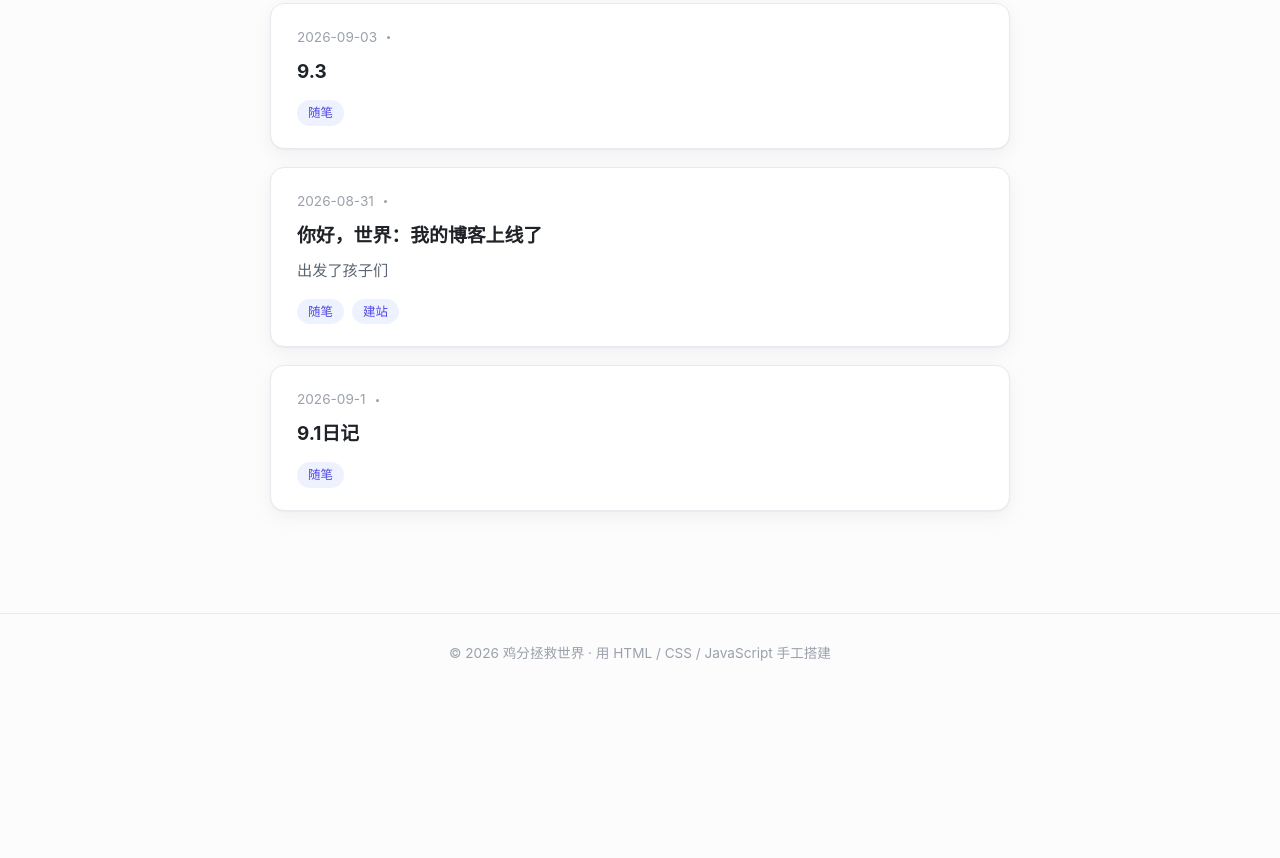
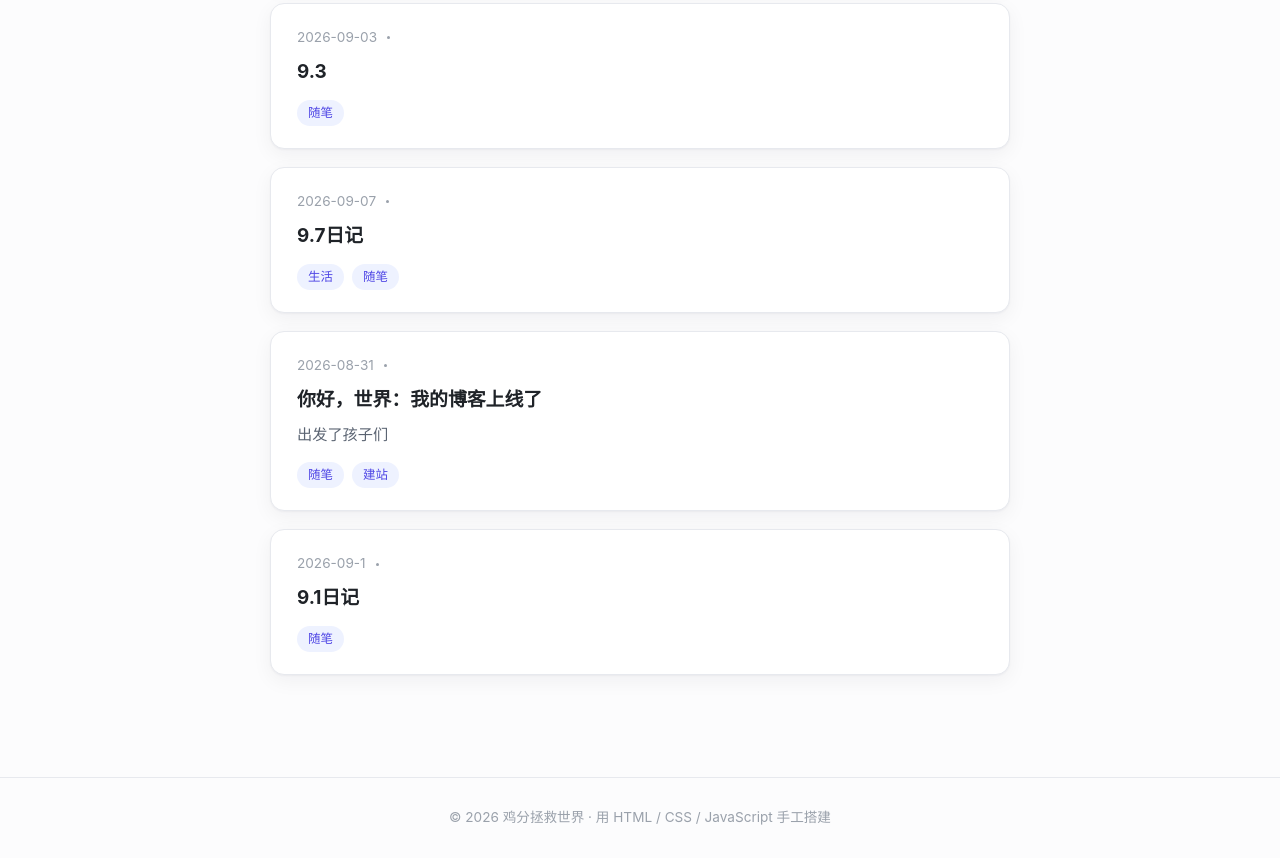
Before and after one commit to JFZJSJ/JFZJSJ.github.io, a plain HTML site: page index.html in a window 1280 px wide. Shown: the part 1089-1947 px from the top of the page. Before the commit the page ends 1783 px from the top, so only its background shows below. Drawn offline with Linux system fonts and the light colour scheme.

Commit message:
发布：更新 index.html

```diff
--- a/index.html
+++ b/index.html
@@ -123,6 +123,19 @@
           </div>
         </a>
 
+        <a class="post-card" href="posts/9.7.html">
+          <div class="post-meta">
+            <span>2026-09-07</span>
+            <span class="dot"></span>
+          </div>
+          <h3>9.7日记</h3>
+          <p class="post-excerpt"></p>
+          <div class="tags">
+          <span class="tag">生活</span>
+          <span class="tag">随笔</span>
+          </div>
+        </a>
+
         <a class="post-card" href="posts/hello-world.html">
           <div class="post-meta">
             <span>2026-08-31</span>
```
